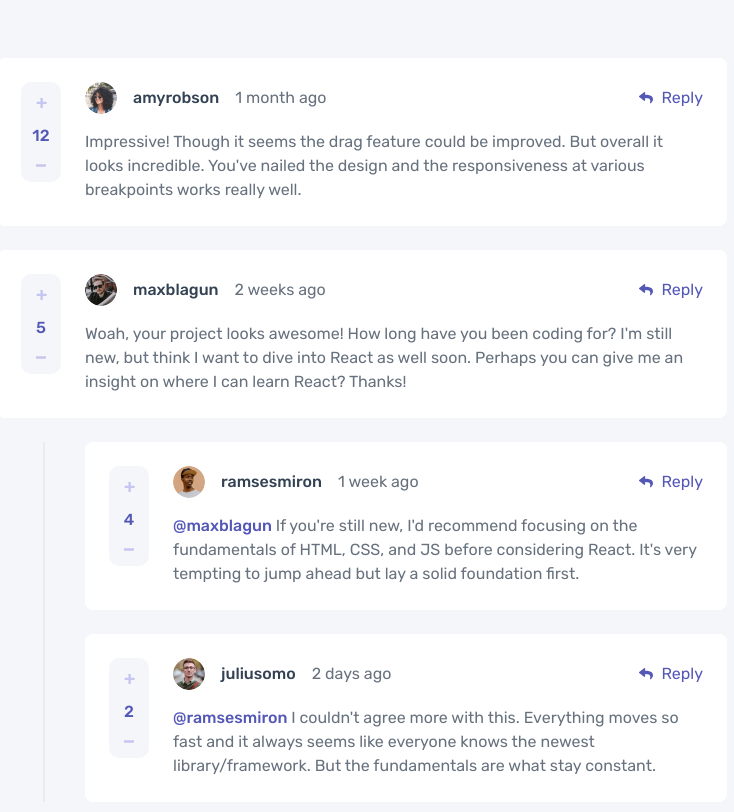
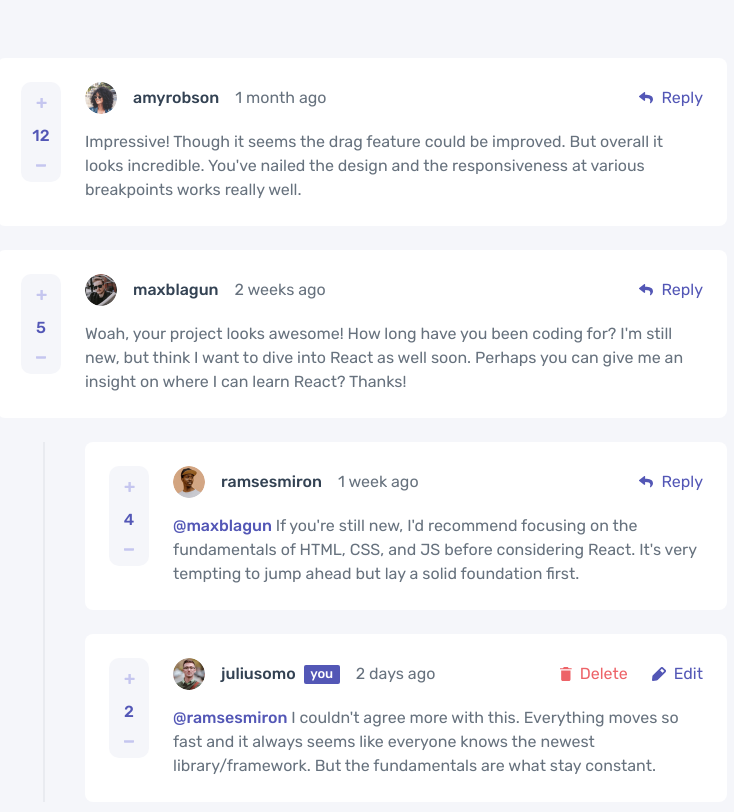
Before and after one commit to israel-monteiro/interactive-comments-section-main, a React (Vite) app: page / in a window 1280 px wide. Shown: the top 812 px of the page, without its empty margins (278-1012 px from the left). Built offline with nearby package versions, Linux system fonts and the light colour scheme.

Commit message:
feat: add current user actions

```diff
--- /dev/null
+++ b/src/components/CommentActions/index.tsx
@@ -0,0 +1,31 @@
+import IconReply from "/images/icon-reply.svg";
+import IconDelete from "/images/icon-delete.svg";
+import IconEdit from "/images/icon-edit.svg";
+
+interface CommentActionsProps {
+    isCurrentUser: boolean;
+}
+
+export const CommentActions = ({ isCurrentUser }: CommentActionsProps) => {
+    return (
+        <>
+            {isCurrentUser ? (
+                <div className="flex shrink-0 items-center gap-6">
+                    <button className="flex items-center gap-2 font-medium text-pink-400">
+                        <img className="h-3.5 w-3 shrink-0" src={IconDelete} alt="" />
+                        Delete
+                    </button>
+                    <button className="flex items-center gap-2 font-medium text-purple-600">
+                        <img className="size-3.5 shrink-0" src={IconEdit} alt="" />
+                        Edit
+                    </button>
+                </div>
+            ) : (
+                <button type="button" className="flex shrink-0 items-center gap-2 font-medium text-purple-600">
+                    <img className="h-[12.25px] w-3.5 shrink-0" src={IconReply} alt="" />
+                    Reply
+                </button>
+            )}
+        </>
+    );
+};
--- a/src/components/CommentCard/index.tsx
+++ b/src/components/CommentCard/index.tsx
@@ -1,13 +1,18 @@
+import { useContext } from "react";
+import { CommentContext } from "../../contexts/CommentContext";
 import type { Comment } from "../../interfaces/comment";
 import { CommentReply } from "../CommentReply";
 import { VoteComment } from "../VoteComment";
-import IconReply from "/images/icon-reply.svg";
+import { CommentActions } from "../CommentActions";
 
 interface CommentCardProps {
     comment: Comment;
 }
 
 export const CommentCard = ({ comment }: CommentCardProps) => {
+    const { currentUser } = useContext(CommentContext);
+
+    const isCurrentUser = comment.user.username === currentUser.username;
     return (
         <div className="comment-thread">
             <article className="flex w-full items-start gap-6 rounded-lg bg-white p-6">
@@ -20,13 +25,14 @@ export const CommentCard = ({ comment }: CommentCardProps) => {
                                 src={comment.user.image.png}
                                 alt={comment.user.username}
                             />
+
                             <strong className="font-medium text-grey-800">{comment.user.username}</strong>
+                            {isCurrentUser && <span className="-ml-2 shrink-0 rounded-[2px] bg-purple-600 px-[6.5px] py-[1.5px] text-[13px] leading-4 font-medium text-white">you</span>}
                             <span>{comment.createdAt}</span>
                         </div>
-                        <button type="button" className="flex items-center gap-2 font-medium text-purple-600">
-                            <img className="h-[12.25px] w-3.5 shrink-0" src={IconReply} alt="" />
-                            Reply
-                        </button>
+                        <CommentActions
+                            isCurrentUser={isCurrentUser}
+                        />
                     </div>
                     <p className="wrap-break-word">{comment.content}</p>
                 </div>
--- a/src/components/CommentReply/index.tsx
+++ b/src/components/CommentReply/index.tsx
@@ -1,13 +1,18 @@
+import { useContext } from "react";
+import { CommentContext } from "../../contexts/CommentContext";
 import type { Reply } from "../../interfaces/comment";
 import { VoteComment } from "../VoteComment";
-import IconReply from "/images/icon-reply.svg";
+import { CommentActions } from "../CommentActions";
 
 interface CommentReplyProps {
     reply: Reply;
 }
 
 export const CommentReply = ({ reply }: CommentReplyProps) => {
-    console.log(reply);
+    const { currentUser } = useContext(CommentContext);
+
+    const isCurrentUser = reply.user.username === currentUser.username;
+
     return (
         <article className="flex w-full items-start gap-6 rounded-lg bg-white p-6">
             <VoteComment id={reply.id} score={reply.score} />
@@ -20,14 +25,16 @@ export const CommentReply = ({ reply }: CommentReplyProps) => {
                             alt={reply.user.username}
                         />
                         <strong className="font-medium text-grey-800">{reply.user.username}</strong>
+                        {isCurrentUser && <span className="-ml-2 shrink-0 rounded-[2px] bg-purple-600 px-[6.5px] py-[1.5px] text-[13px] leading-4 font-medium text-white">you</span>}
                         <span>{reply.createdAt}</span>
                     </div>
-                    <button type="button" className="flex shrink-0 items-center gap-2 font-medium text-purple-600">
-                        <img className="h-[12.25px] w-3.5 shrink-0" src={IconReply} alt="" />
-                        Reply
-                    </button>
+                    <CommentActions
+                        isCurrentUser={isCurrentUser}
+                    />
                 </div>
-                <p className="wrap-break-word"><span className="font-medium text-purple-600">@{reply.replyingTo} </span>{reply.content}</p>
+                <p className="wrap-break-word">
+                    <span className="font-medium text-purple-600">@{reply.replyingTo} </span> {reply.content}
+                </p>
             </div>
         </article>
     );
```
